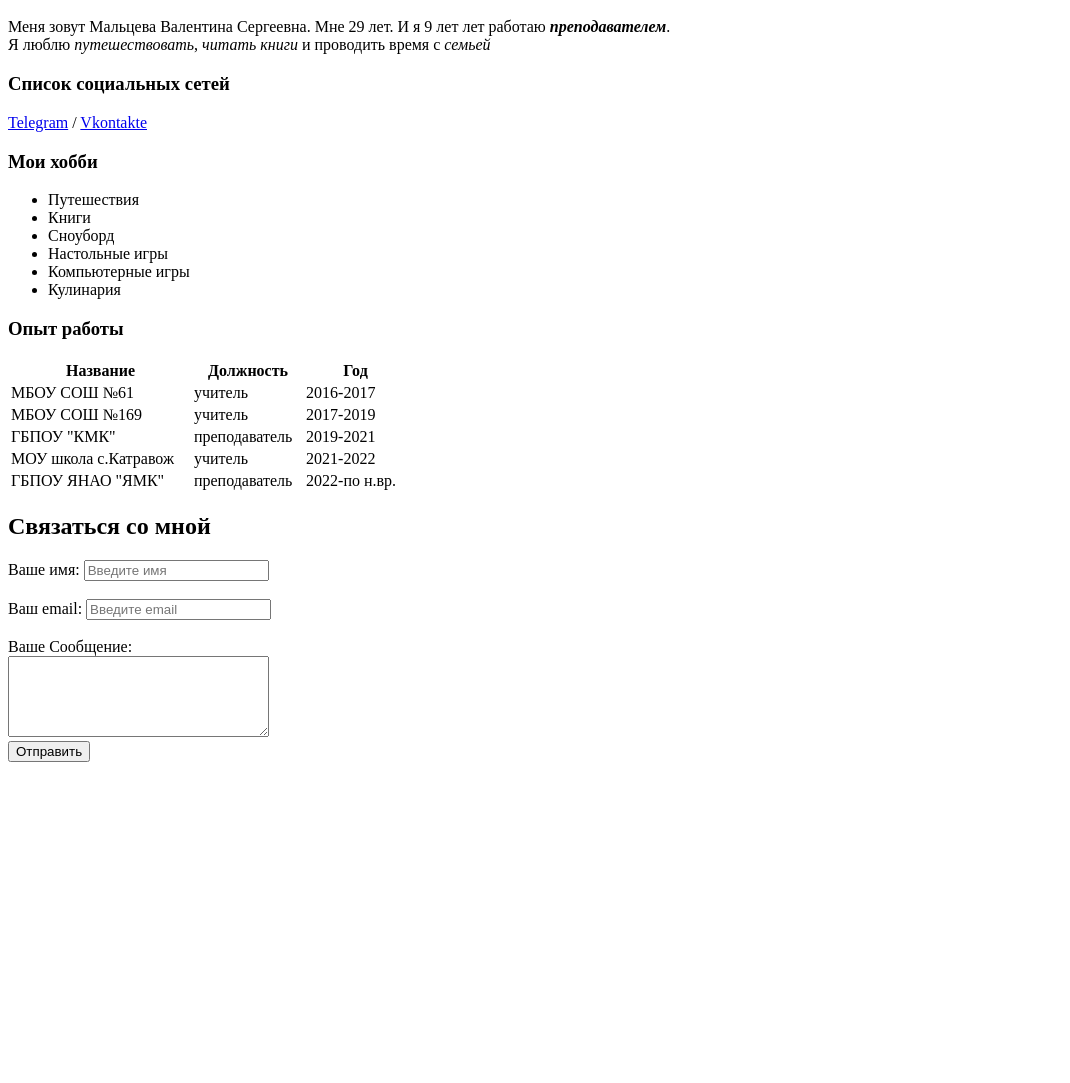
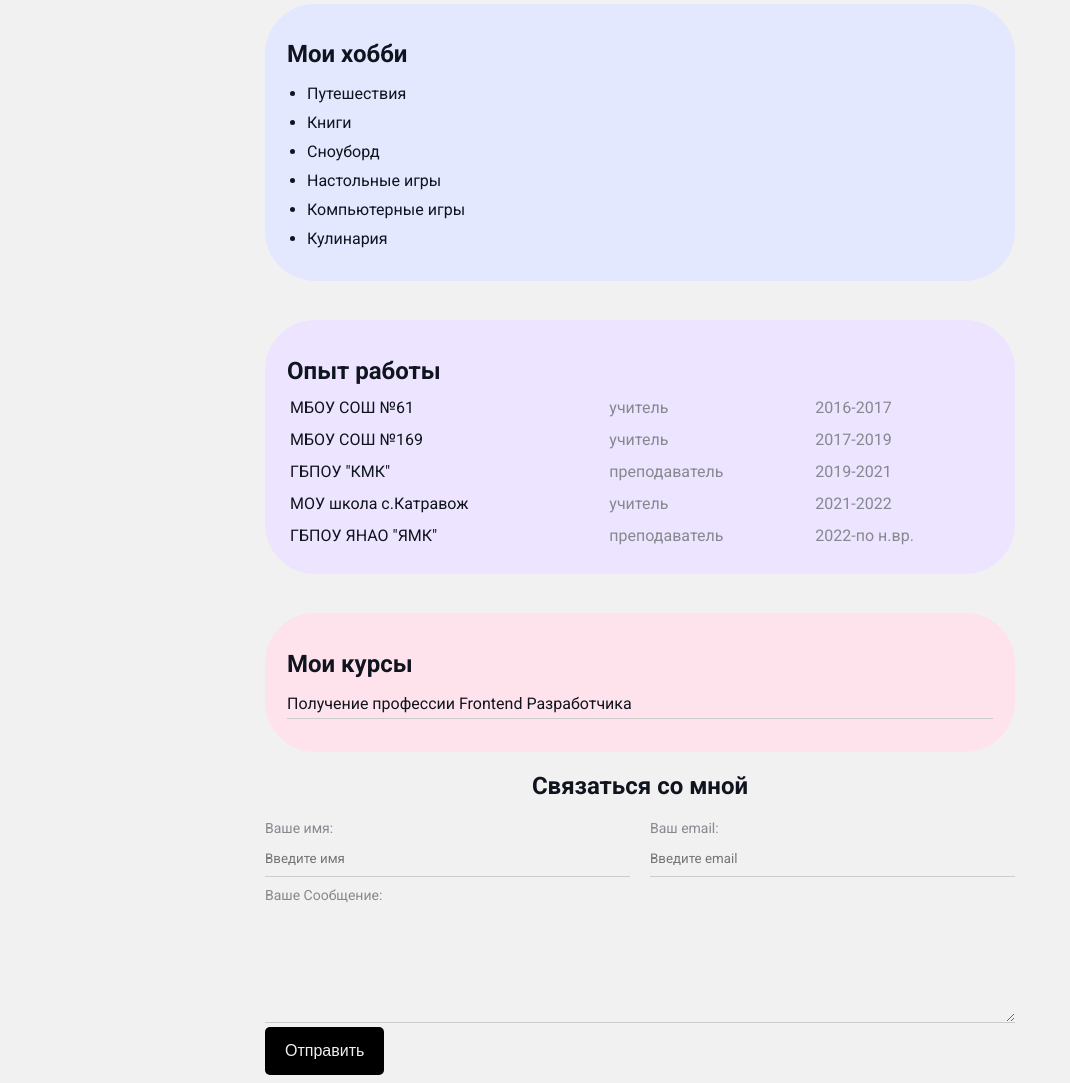
Before and after one commit to Flaber94/resume, a plain HTML site: page index.html in a window 1280 px wide. Shown: the part 298-1381 px from the top of the page, without its empty margins (0-1070 px from the left). Before the commit the page ends 1068 px from the top, so only its background shows below. Drawn offline with Linux system fonts and the light colour scheme.

Commit message:
Add styles

```diff
--- a/index.html
+++ b/index.html
@@ -1,15 +1,29 @@
 <!DOCTYPE html>
 <html lang="ru">
     <head>
-    <title>Резюме</title>
         <meta charset="UTF-8">
+        <meta http-equiv="X-UA-Compatible" content="IE=edge">
         <meta name="viewport" content="width=device-width, initial-scale=1.0">
-    <meta   name = "keywords" content ="работа, сотрудник, резюме, сайт, html, css, tags, resume">
-    <meta name = "description" content ="Это сайт - резюме Мальцевой Валентины"
+        <meta name="keywords" content="valentina, cv, resume">
+        <meta name="description" content="Это сайт - резюме Валентины Мальцевой">
+        <title>Valentina Resume</title>
+        <link rel="stylesheet" href="styles.css">
+        <style>
+         @media (max-width: 619px) {
+            .info {
+                display: block;
+                text-align: center;
+            }
+         }
+        </style>
       </head>
 
+
 <body>
-<img src="Валя.jpg" width="200" alt="Мое фото">
+<div class="container">
+    <div class="info">
+        <img src="Валя.jpg"  alt="Мальцева Валентина" class="avatar">
+    <div class="info-text">
         <h1>Валентина Мальцева</h1>
         <p> Меня зовут Мальцева Валентина Сергеевна. Мне 29 лет. И я 9 лет лет работаю <strong><em>преподавателем</em></strong>.
         <br>Я люблю <em>путешествовать</em>, <em>читать книги</em> и проводить время с <em>семьей</em> </p>
@@ -18,9 +32,13 @@
         <a href="https://t.me/flaber94" target="_blank">Telegram</a>
         /
         <a href="https://vk.com/maltsevala" target="_blank">Vkontakte</a>
+    </div>
+    </div>
 
-<h3>Мои хобби</h3>
-<ul>
+    <br>
+    <div class="card bg-blue">
+    <h2>Мои хобби</h2>
+        <ul class="list">
             <li>Путешествия</li>
             <li>Книги</li>
             <li>Сноуборд</li>
@@ -28,13 +46,17 @@
             <li>Компьютерные игры</li>
             <li>Кулинария</li>
         </ul>
-<h3> Опыт работы   </h3>
-<table width="400">
-    <thead>
+    </div>
+    <br>
+
+    <div class="card bg-purple">
+        <h2> Опыт работы   </h2>
+        <table width="600" class="table">
+            <!--<thead>
                 <th>Название </th>
                 <th>Должность</th>
                 <th>Год</th>
-    </thead>
+            </thead>-->
             <tbody>
                 <tr>
                     <td>МБОУ СОШ №61</td>
@@ -63,26 +85,40 @@
                 </tr>
             </tbody>
         </table>
+    </div>
 
+    <br>
+
+    <div class="card bg-pink">
+        <h2>Мои курсы</h2>
+            <ul class="link-list">
+                <li>Получение профессии Frontend Разработчика</li>
+            </ul>
+        </div>
+
+
+    <form action="/" class="form">
         <h2> Связаться со мной   </h2>
-<form action="">
-    <div>
+
+    <div class="form-row">
+
+        <div class="form-group">
             <label for text="name">Ваше имя:</label>
             <input type="text" id="name" placeholder="Введите имя">
         </div>
-<br>
-    <div>
+        <div class="form-group">
             <label for text="email">Ваш email:</label>
             <input type="email" id="email" placeholder="Введите email">
         </div>
-<br>
-    <div>
+    </div>
+        <div class="form-group">
             <label for text="message">Ваше Сообщение:</label>
             <br>
             <textarea type="message" id="message" placeholder="Введите сообщение..." cols="30" rows="5">
             </textarea>
         </div>
-    <button type="submit">Отправить</button>
+        <button type="submit" class="btn">Отправить</button>
+</div>
 </form>
 </body>
 </html>
```
Lines whose indentation alone changed are shown as unchanged.
